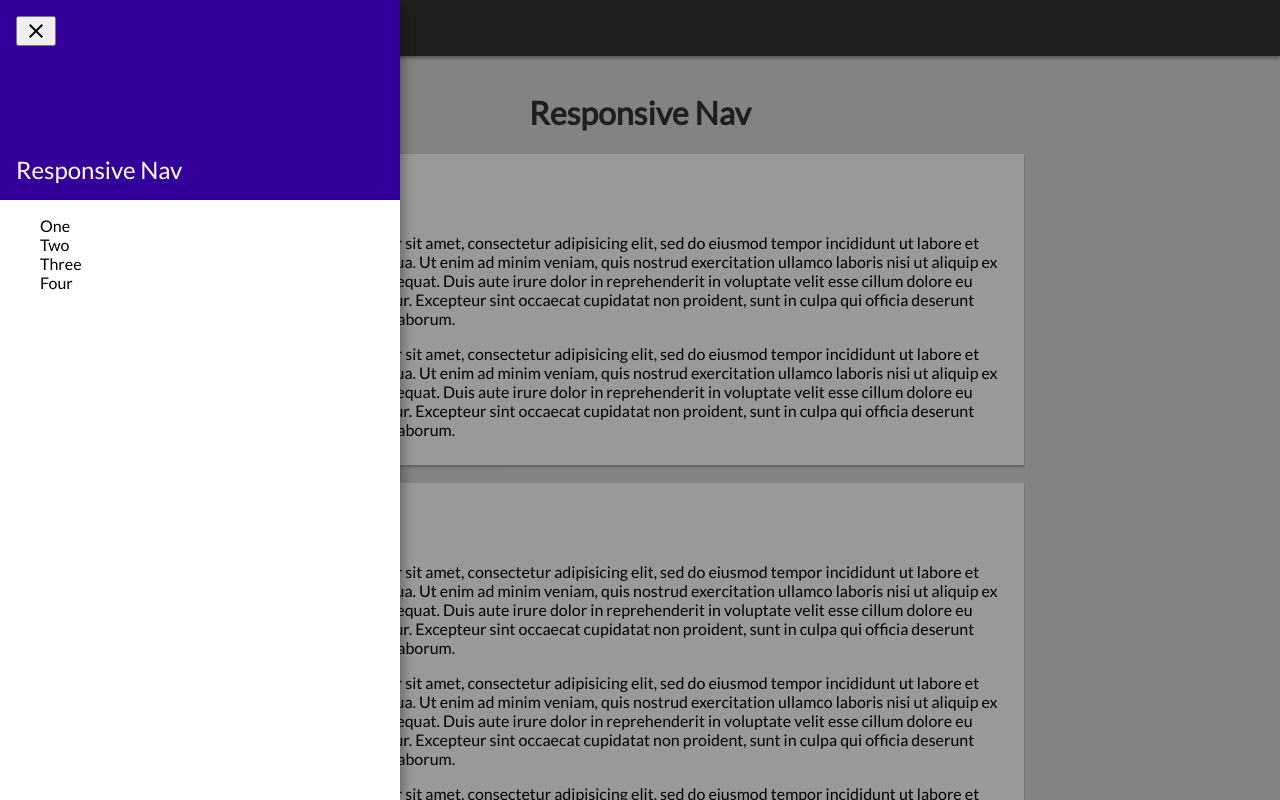
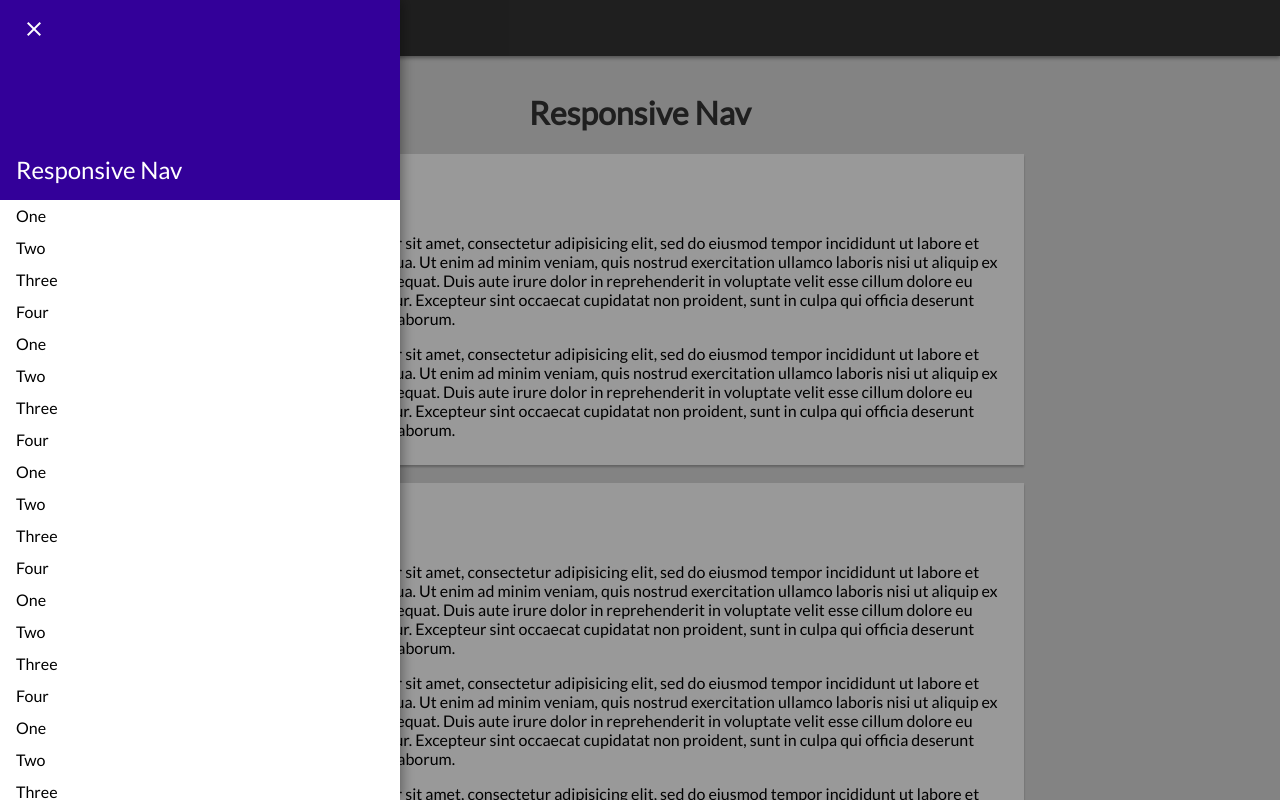
Before and after one commit to andreasonny83/responsive-navbar, a plain HTML site: page index.html in a window 1280 px wide. Both pictures are taken after a click on the button "menu". Shown: the top 800 px of the page. Drawn offline with Linux system fonts and the light colour scheme.

Commit message:
wrapping up!

```diff
--- a/index.html
+++ b/index.html
@@ -20,7 +20,7 @@
     </header>
 
     <aside class="js-responsive-nav responsive-nav">
-      <nav class="responsive-nav__container">
+      <nav class="js-responsive-nav-container responsive-nav__container">
         <button class="js-menu-hide responsive-nav__hide material-icons">
           close
         </button>
@@ -28,6 +28,54 @@
           Responsive Nav
         </header>
         <ul class="responsive-nav__content">
+          <li>One</li>
+          <li>Two</li>
+          <li>Three</li>
+          <li>Four</li>
+          <li>One</li>
+          <li>Two</li>
+          <li>Three</li>
+          <li>Four</li>
+          <li>One</li>
+          <li>Two</li>
+          <li>Three</li>
+          <li>Four</li>
+          <li>One</li>
+          <li>Two</li>
+          <li>Three</li>
+          <li>Four</li>
+          <li>One</li>
+          <li>Two</li>
+          <li>Three</li>
+          <li>Four</li>
+          <li>One</li>
+          <li>Two</li>
+          <li>Three</li>
+          <li>Four</li>
+          <li>One</li>
+          <li>Two</li>
+          <li>Three</li>
+          <li>Four</li>
+          <li>One</li>
+          <li>Two</li>
+          <li>Three</li>
+          <li>Four</li>
+          <li>One</li>
+          <li>Two</li>
+          <li>Three</li>
+          <li>Four</li>
+          <li>One</li>
+          <li>Two</li>
+          <li>Three</li>
+          <li>Four</li>
+          <li>One</li>
+          <li>Two</li>
+          <li>Three</li>
+          <li>Four</li>
+          <li>One</li>
+          <li>Two</li>
+          <li>Three</li>
+          <li>Four</li>
           <li>One</li>
           <li>Two</li>
           <li>Three</li>
--- a/responsive-nav.js
+++ b/responsive-nav.js
@@ -1,22 +1,108 @@
 'use strict';
 
 function ResponsiveNav() {
-  this.showButtonEl = document.querySelector('.js-menu-show');
-  this.hideButtonEl = document.querySelector('.js-menu-hide');
-  this.responsiveNavEl = document.querySelector('.js-responsive-nav');
+  this.startX = 0;
+  this.currentX = 0;
+  var self = this;
 
-  this.showButtonEl.addEventListener('click', this.showResponsiveNav.bind(this));
-  this.hideButtonEl.addEventListener('click', this.hideResponsiveNav.bind(this));
+  this.showButtonEl =
+    document.querySelector('.js-menu-show');
 
-  console.log('Responsive Nav ready');
+  this.hideButtonEl =
+    document.querySelector('.js-menu-hide');
+
+  this.responsiveNavEl =
+    document.querySelector('.js-responsive-nav');
+
+  this.responsiveNavContainer =
+    document.querySelector('.js-responsive-nav-container');
+
+  this.showButtonEl
+    .addEventListener('click', this.showResponsiveNav.bind(this));
+
+  this.hideButtonEl
+    .addEventListener('click', this.hideResponsiveNav.bind(this));
+
+  this.responsiveNavEl
+    .addEventListener('click', this.hideResponsiveNav.bind(this));
+
+  this.responsiveNavContainer
+    .addEventListener('click', this.ignoreHide);
+
+  this.responsiveNavEl
+    .addEventListener('touchstart', this.onTouchStart.bind(this));
+
+  this.responsiveNavEl
+    .addEventListener('touchmove', this.onTouchMove.bind(this));
+
+  this.responsiveNavEl
+    .addEventListener('touchend', this.onTouchEnd.bind(this));
+
+  this.onTransitionEnd = function() {
+    self.responsiveNavContainer
+      .classList.remove('responsive-nav__container--animatable');
+
+    self.responsiveNavContainer
+      .removeEventListener('transitionend', self.onTransitionEnd);
+  };
 }
 
 ResponsiveNav.prototype.showResponsiveNav = function() {
-  this.responsiveNavEl.classList.add('responsive-nav--visible');
+  this.responsiveNavEl
+    .classList.add('responsive-nav--visible');
+
+  this.responsiveNavEl
+    .classList.add('responsive-nav--animatable');
+
+  this.responsiveNavEl
+    .addEventListener('transitionend', this.onTransitionEnd);
 };
 
 ResponsiveNav.prototype.hideResponsiveNav = function() {
-  this.responsiveNavEl.classList.remove('responsive-nav--visible');
+  this.responsiveNavEl
+    .classList.remove('responsive-nav--visible');
+
+  this.responsiveNavEl
+    .classList.add('responsive-nav--animatable');
+
+  this.responsiveNavEl
+    .addEventListener('transitionend', this.onTransitionEnd);
+};
+
+ResponsiveNav.prototype.ignoreHide = function(evt) {
+  evt.stopPropagation();
+};
+
+ResponsiveNav.prototype.onTouchStart = function(evt) {
+  if (!this.responsiveNavEl.classList.contains('responsive-nav--visible')) {
+    this.startX = -1;
+    return;
+  }
+
+  this.startX = evt.touches[0].pageX;
+  this.currentX = this.startX;
+};
+
+ResponsiveNav.prototype.onTouchMove = function(evt) {
+  if (this.startX < 0) {
+    return;
+  }
+
+  this.currentX = evt.touches[0].pageX;
+  var translateX = Math.min(0, this.currentX - this.startX);
+
+  this.responsiveNavContainer.style.transform =
+    'translateX(' + translateX + 'px)';
+};
+
+ResponsiveNav.prototype.onTouchEnd = function(evt) {
+  var translateX = Math.min(0, this.currentX - this.startX);
+
+  this.responsiveNavContainer.style = '';
+
+  if (translateX < -60) {
+    this.hideResponsiveNav();
+  }
 };
 
 new ResponsiveNav();
--- a/styles.css
+++ b/styles.css
@@ -101,9 +101,16 @@ html, body {
   height: 100%;
   box-shadow: 2px 0 12px rgba(0, 0, 0, 0.4);
   transform: translateX(-105%);
-  transition: transform 0.3s cubic-bezier(0, 0, 0.3, 1);
   display: flex;
   flex-direction: column;
+}
+
+.responsive-nav--visible.responsive-nav--animatable .responsive-nav__container {
+  transition: transform 0.3s cubic-bezier(0, 0, 0.3, 1);
+}
+
+.responsive-nav--animatable .responsive-nav__container {
+  transition: transform 0.2s cubic-bezier(0, 0, 0.3, 1);
 }
 
 .responsive-nav--visible .responsive-nav__container {
@@ -114,6 +121,9 @@ html, body {
   position: absolute;
   left: 16px;
   top: 16px;
+  background: none;
+  border: none;
+  color: #FFF;
 }
 
 .responsive-nav__header {
@@ -128,5 +138,20 @@ html, body {
 
 .responsive-nav__content {
   flex: 1;
-  list-style-type: none;
+  list-style: none;
+  padding: 0;
+  margin: 0;
+  overflow-x: hidden;
+  overflow-y: auto;
+  -webkit-overflow-scrolling: touch;
 }
+
+.responsive-nav__content li {
+  height: 32px;
+  line-height: 32px;
+  padding: 0 16px
+}
+
+.responsive-nav__content li:hover {
+  background: #CCC;
+}
```
